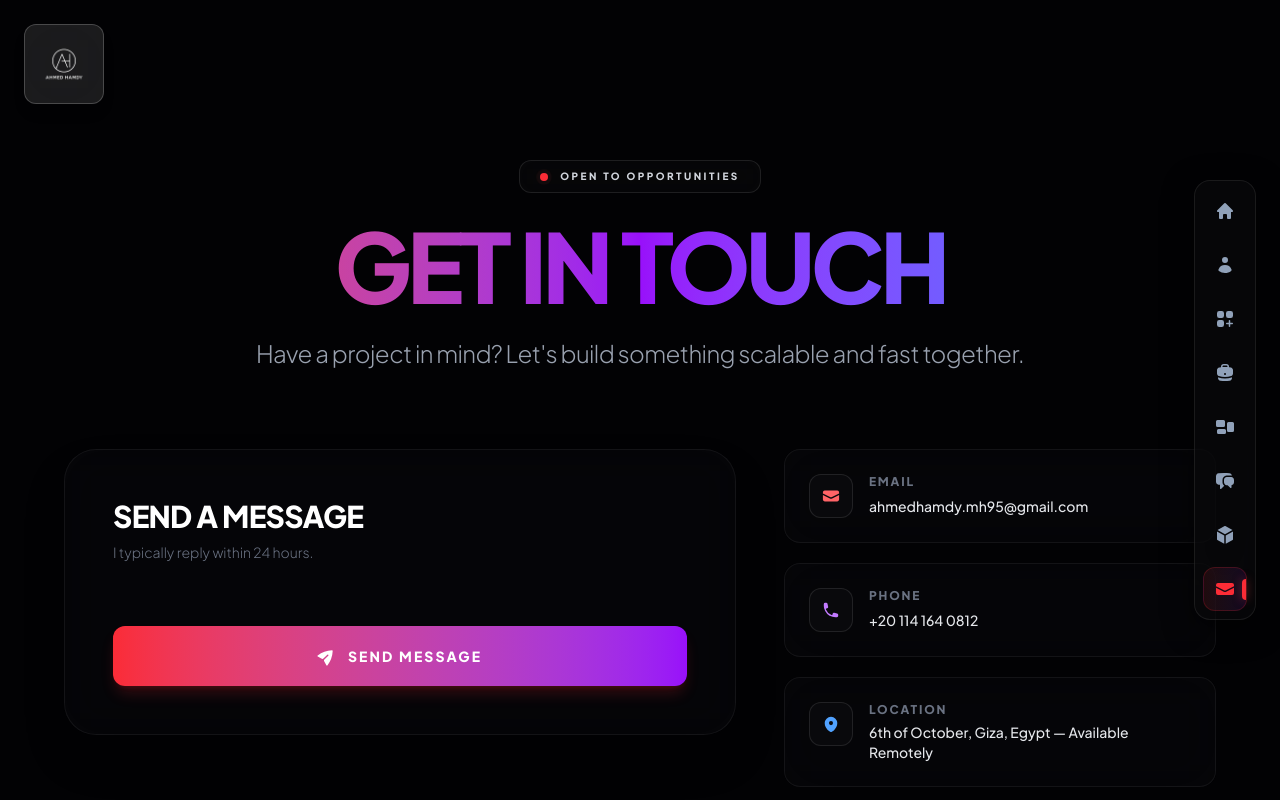
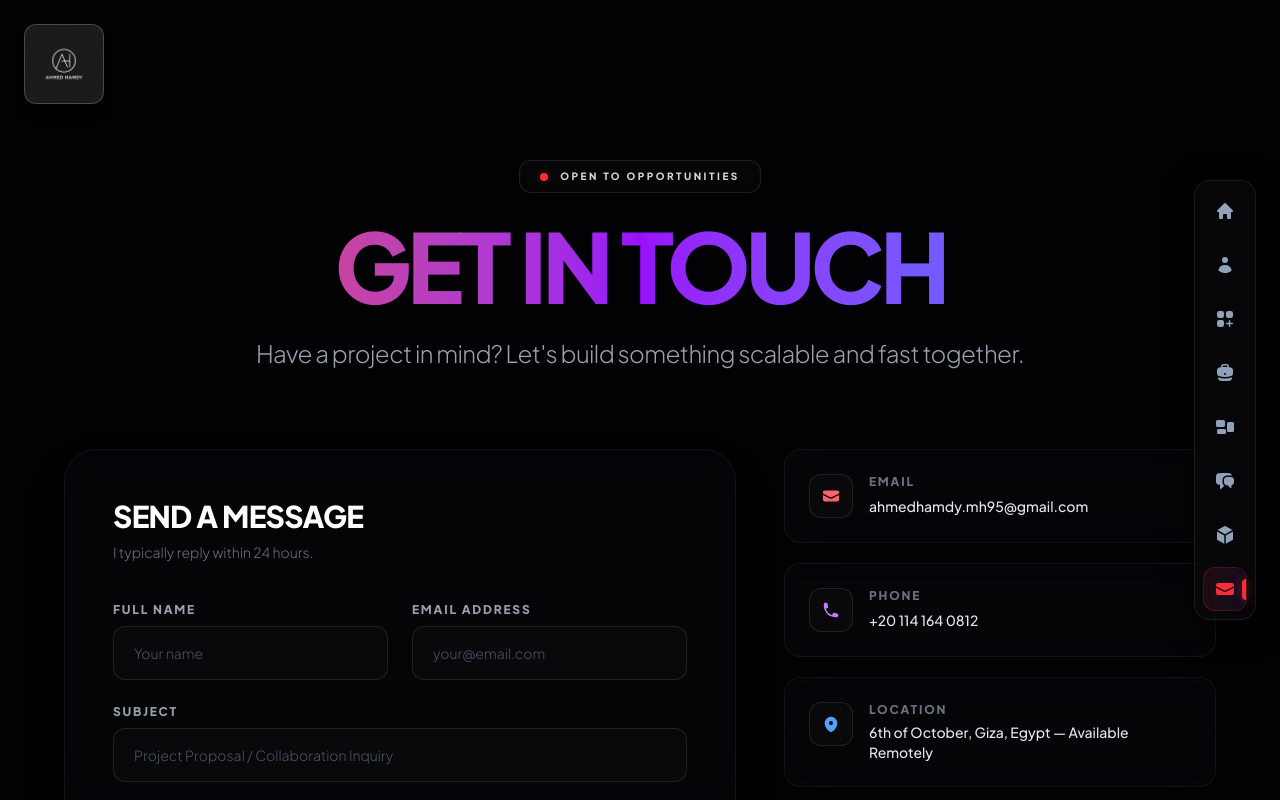
Before and after one commit to Ahmed-Hamdy101/NextJS-Portfolio, a Next.js app: page /contact in a window 1280 px wide. Built offline with nearby package versions, Linux system fonts and the light colour scheme.

Commit message:
add += nodemailer | contact backend | GMAIL SMTP 🎇

```diff
--- a/src/pages/contact/index.tsx
+++ b/src/pages/contact/index.tsx
@@ -9,9 +9,11 @@ import {
 import { useState } from "react";
 import Head from "next/head";
 import { sendContactEmail } from "@/lib/email";
+
 const ContactPage = () => {
     const [isSubmitting, setIsSubmitting] = useState(false);
     const [statusMessage, setStatusMessage] = useState<{ type: 'success' | 'error', text: string } | null>(null);
+
     const socialLinks = [
         { icon: FaGithub, href: "https://github.com/Ahmed-Hamdy101", label: "GitHub", color: "hover:border-gray-400/40 hover:text-gray-300" },
         { icon: FaLinkedinIn, href: "https://linkedin.com/in/ahmed-hamdy-ah", label: "LinkedIn", color: "hover:border-blue-500/40 hover:text-blue-400" },
@@ -42,12 +44,11 @@ const ContactPage = () => {
     ];
 
     return (
-
-      <> {/*  This fragment now correctly wraps all top-level elements */}
+        <>
         <Head>
-            <title> Contact Me|  Mid Level Senior Full Stack Engineer | Next.js, Laravel, AWS Expert</title>
+            <title> Contact Me | Mid Level Senior Full Stack Engineer | Next.js, Laravel, AWS Expert</title>
             <meta name="description" content="Ahmed Hamdy is a Mid Level Senior Full Stack Engineer with 4+ years of experience building scalable web applications and cloud infrastructure using Next.js, Laravel, AWS, and AI integrations." />
-            <link rel="canonical" href="https://ahmedhamdy101.is-a.dev//" />
+            <link rel="canonical" href="https://ahmedhamdy101.is-a.dev/" />
 
             {/* Open Graph / Facebook */}
             <meta property="og:type" content="website" />
@@ -57,12 +58,11 @@ const ContactPage = () => {
             <meta property="og:image" content="https://ahmedhamdy101.is-a.dev/og-image.jpg" />
 
             {/* Twitter */}
-            <meta name="twitter:card" content="favicons.svg" />
+            <meta name="twitter:card" content="summary_large_image" />
             <meta name="twitter:url" content="https://ahmedhamdy101.is-a.dev/" />
             <meta name="twitter:title" content="Ahmed Hamdy | Mid Level Senior Full Stack Engineer | Next.js, Laravel, AWS Expert" />
             <meta name="twitter:description" content="Ahmed Hamdy is a Mid Level Senior Full Stack Engineer with 4+ years of experience building scalable web applications and cloud infrastructure using Next.js, Laravel, AWS, and AI integrations." />
             <meta name="twitter:image" content="https://ahmedhamdy101.is-a.dev/og-image.jpg" />
-
         </Head>
 
         <div className="relative text-white min-h-screen flex flex-col items-center justify-center px-6 py-24 overflow-hidden bg-[#020204]">
@@ -112,8 +112,6 @@ const ContactPage = () => {
                         <h2 className="text-3xl font-black mb-2 uppercase tracking-tight">Send a Message</h2>
                         <p className="text-gray-500 text-sm mb-10 font-light">I typically reply within 24 hours.</p>
 
-
-            {/* In your form structure below, modify ONLY the onSubmit and button state: */}
                         <form
                             className="space-y-6"
                             onSubmit={async (e) => {
@@ -127,13 +125,12 @@ const ContactPage = () => {
                                 setIsSubmitting(false);
                                 if (result.success) {
                                     setStatusMessage({ type: 'success', text: "Message sent successfully! I'll be in touch." });
-                        (e.target as HTMLFormElement).reset(); // Clear input fields
+                                    (e.target as HTMLFormElement).reset();
                                 } else {
                                     setStatusMessage({ type: 'error', text: result.error || "Something went wrong." });
                                 }
                             }}
                         >
-                {/* Status Message Notification */}
                             {statusMessage && (
                                 <div className={`p-4 rounded-xl text-xs font-black uppercase tracking-wider ${statusMessage.type === 'success' ? 'bg-green-500/10 border border-green-500/20 text-green-400' : 'bg-red-500/10 border border-red-500/20 text-red-400'}`}>
                                     {statusMessage.text}
@@ -141,10 +138,53 @@ const ContactPage = () => {
                             )}
 
                             <div className="grid grid-cols-1 sm:grid-cols-2 gap-6">
-                    {/* ... keep your inputs for Name and Email exactly the same ... */}
+                                <div className="group">
+                                    <label htmlFor="contact-name" className="block mb-2 text-xs font-black uppercase tracking-[0.15em] text-gray-400 group-focus-within:text-red-400 transition-colors duration-300">Full Name</label>
+                                    <input
+                                        type="text"
+                                        id="contact-name"
+                                        name="name"
+                                        required
+                                        className="w-full px-5 py-4 bg-white/[0.02] border border-white/10 rounded-xl focus:outline-none focus:border-red-500/60 focus:ring-1 focus:ring-red-500/30 focus:bg-white/[0.04] text-white placeholder-gray-600 transition-all duration-300 text-sm font-light"
+                                        placeholder="Your name"
+                                    />
+                                </div>
+                                <div className="group">
+                                    <label htmlFor="contact-email" className="block mb-2 text-xs font-black uppercase tracking-[0.15em] text-gray-400 group-focus-within:text-red-400 transition-colors duration-300">Email Address</label>
+                                    <input
+                                        type="email"
+                                        id="contact-email"
+                                        name="email"
+                                        required
+                                        className="w-full px-5 py-4 bg-white/[0.02] border border-white/10 rounded-xl focus:outline-none focus:border-red-500/60 focus:ring-1 focus:ring-red-500/30 focus:bg-white/[0.04] text-white placeholder-gray-600 transition-all duration-300 text-sm font-light"
+                                        placeholder="your@email.com"
+                                    />
+                                </div>
                             </div>
 
-                {/* ... keep Subject and Message inputs exactly the same ... */}
+                            <div className="group">
+                                <label htmlFor="contact-subject" className="block mb-2 text-xs font-black uppercase tracking-[0.15em] text-gray-400 group-focus-within:text-red-400 transition-colors duration-300">Subject</label>
+                                <input
+                                    type="text"
+                                    id="contact-subject"
+                                    name="subject"
+                                    required
+                                    className="w-full px-5 py-4 bg-white/[0.02] border border-white/10 rounded-xl focus:outline-none focus:border-red-500/60 focus:ring-1 focus:ring-red-500/30 focus:bg-white/[0.04] text-white placeholder-gray-600 transition-all duration-300 text-sm font-light"
+                                    placeholder="Project Proposal / Collaboration Inquiry"
+                                />
+                            </div>
+
+                            <div className="group">
+                                <label htmlFor="contact-message" className="block mb-2 text-xs font-black uppercase tracking-[0.15em] text-gray-400 group-focus-within:text-red-400 transition-colors duration-300">Message</label>
+                                <textarea
+                                    id="contact-message"
+                                    name="message"
+                                    required
+                                    rows={6}
+                                    className="w-full px-5 py-4 bg-white/[0.02] border border-white/10 rounded-xl focus:outline-none focus:border-red-500/60 focus:ring-1 focus:ring-red-500/30 focus:bg-white/[0.04] text-white placeholder-gray-600 resize-none transition-all duration-300 text-sm font-light leading-relaxed"
+                                    placeholder="Tell me about your project, timeline, and goals..."
+                                />
+                            </div>
 
                             <motion.button
                                 whileHover={{ scale: isSubmitting ? 1 : 1.02 }}
@@ -157,7 +197,6 @@ const ContactPage = () => {
                                 {isSubmitting ? "Sending..." : "Send Message"}
                             </motion.button>
                         </form>
-
                     </motion.div>
 
                     {/* Right Panel */}
```
Lines whose indentation alone changed are shown as unchanged.
